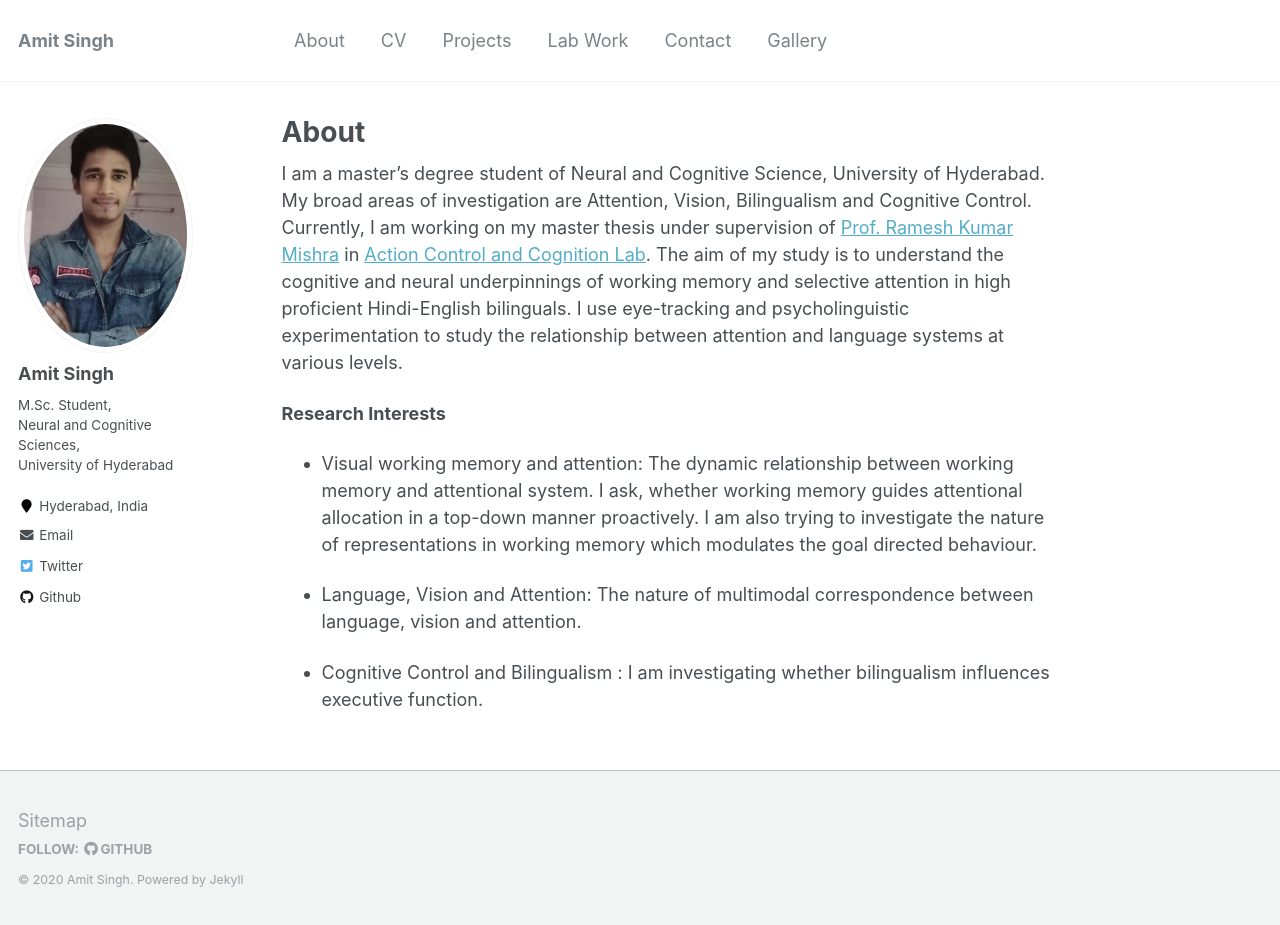
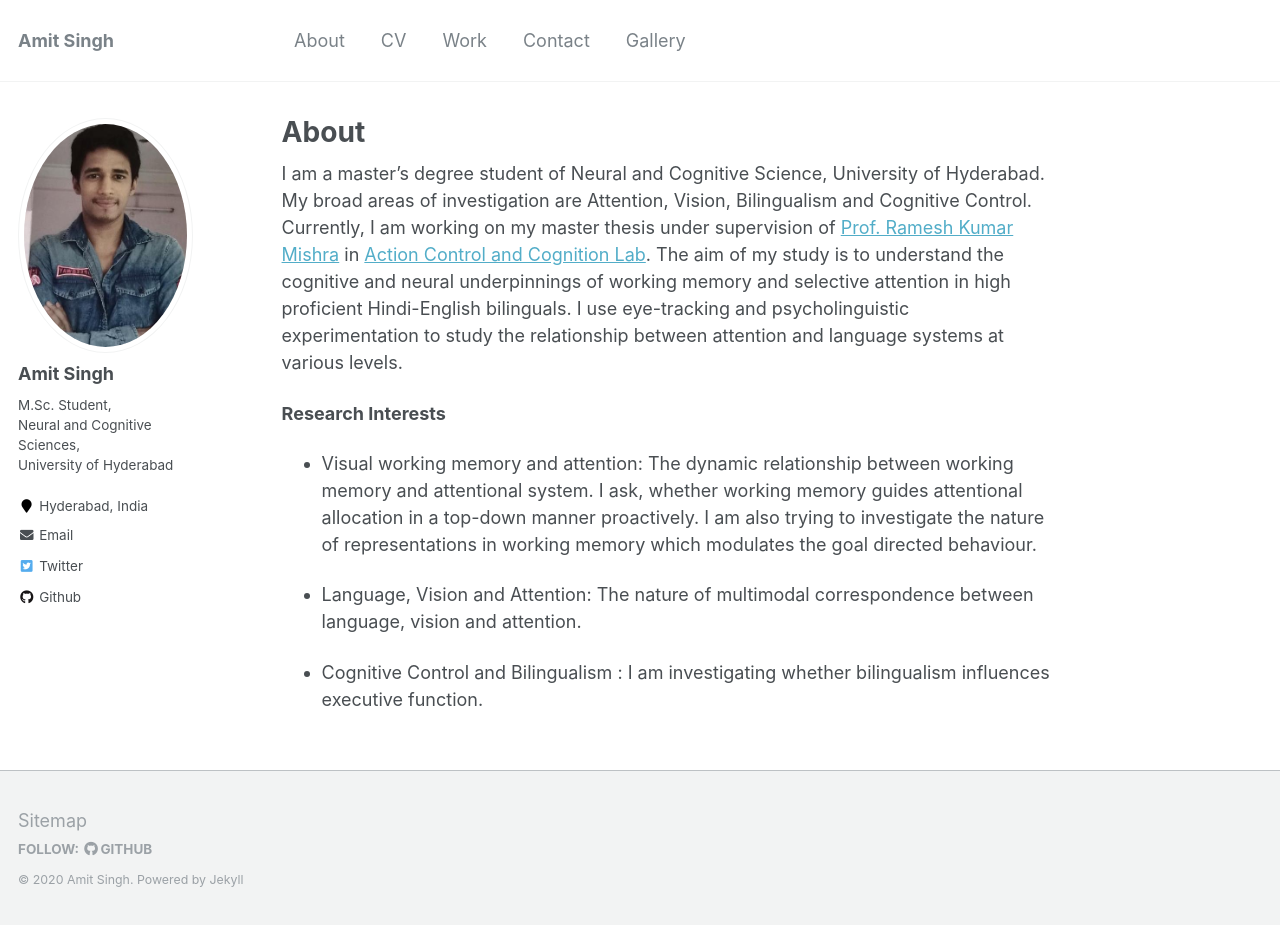
Before and after one commit to amits1ngh/amits1ngh.github.io, a Jekyll site: the page built from _pages/about.md, in a window 1280 px wide and 925 px high. Built offline with Jekyll 4.4.1, drawn with Linux system fonts in a browser that asks for light colours.

Commit message:
Update navigation.yml

```diff
--- a/_data/navigation.yml
+++ b/_data/navigation.yml
@@ -16,14 +16,14 @@ main:
   - title: "CV"
     url: /cv/
 
-  - title: "Projects"
+  - title: "Work"
     url: /projects/
 
 #   - title: "CV"
 #     url: /cv/
 
-  - title: "Lab Work"
-    url: /lab/
+#   - title: "Lab Work"
+#     url: /lab/
 
   - title: "Contact"
     url: /contact/
```
